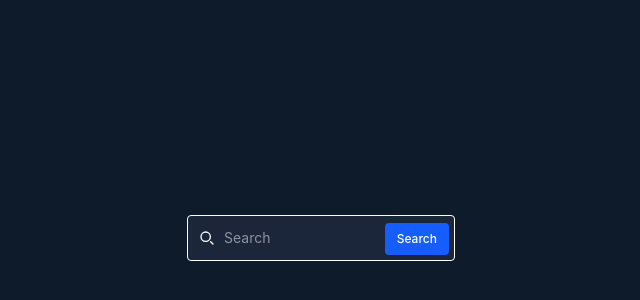
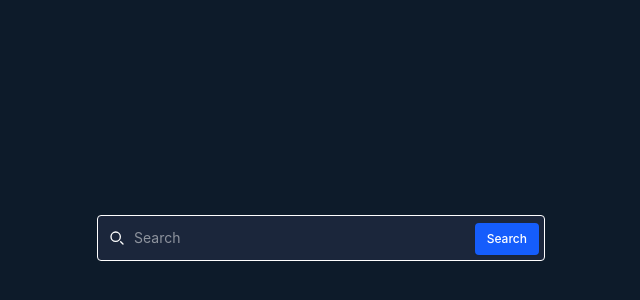
Before and after one commit to zunaiddev/fortexa-frontend, a React (Vite) app: page /test in a window 1280 px wide. Shown: the part 162-462 px from the top of the page, without its empty margins (319-959 px from the left). Built offline with nearby package versions, Linux system fonts and the light colour scheme.

Commit message:
minor changes in SearchInput field

```diff
--- a/src/components/SearchInput.tsx
+++ b/src/components/SearchInput.tsx
@@ -1,12 +1,13 @@
 import type {InputHTMLAttributes} from "react";
 import SearchIcon from "../assets/SearchIcon.tsx";
 
-type Props = InputHTMLAttributes<HTMLInputElement>
+interface Props extends InputHTMLAttributes<HTMLInputElement> {
+    onClick?: () => void;
+}
 
-
-function SearchInput({...props}: Props) {
+function SearchInput({onClick, ...props}: Props) {
     return (
-        <form className="max-w-md mx-auto">
+        <form className="max-w-md mx-auto w-full">
             <label htmlFor="search" className="block mb-2.5 text-sm font-medium text-heading sr-only ">Search</label>
             <div className="relative">
                 <div className="absolute inset-y-0 flex items-center ps-3 pointer-events-none">
@@ -15,7 +16,7 @@ function SearchInput({...props}: Props) {
                 <input type="search" id="search" {...props}
                        className="block w-full p-3 ps-9 bg-prussianblue border text-white text-sm rounded"
                        placeholder="Search" required/>
-                <button type="button"
+                <button type="button" onClick={onClick}
                         className="absolute inset-e-1.5 bottom-1.5 text-white bg-blue-600 shadow-xs font-medium leading-5 rounded text-xs px-3 py-1.5 cursor-pointer">Search
                 </button>
             </div>
```
